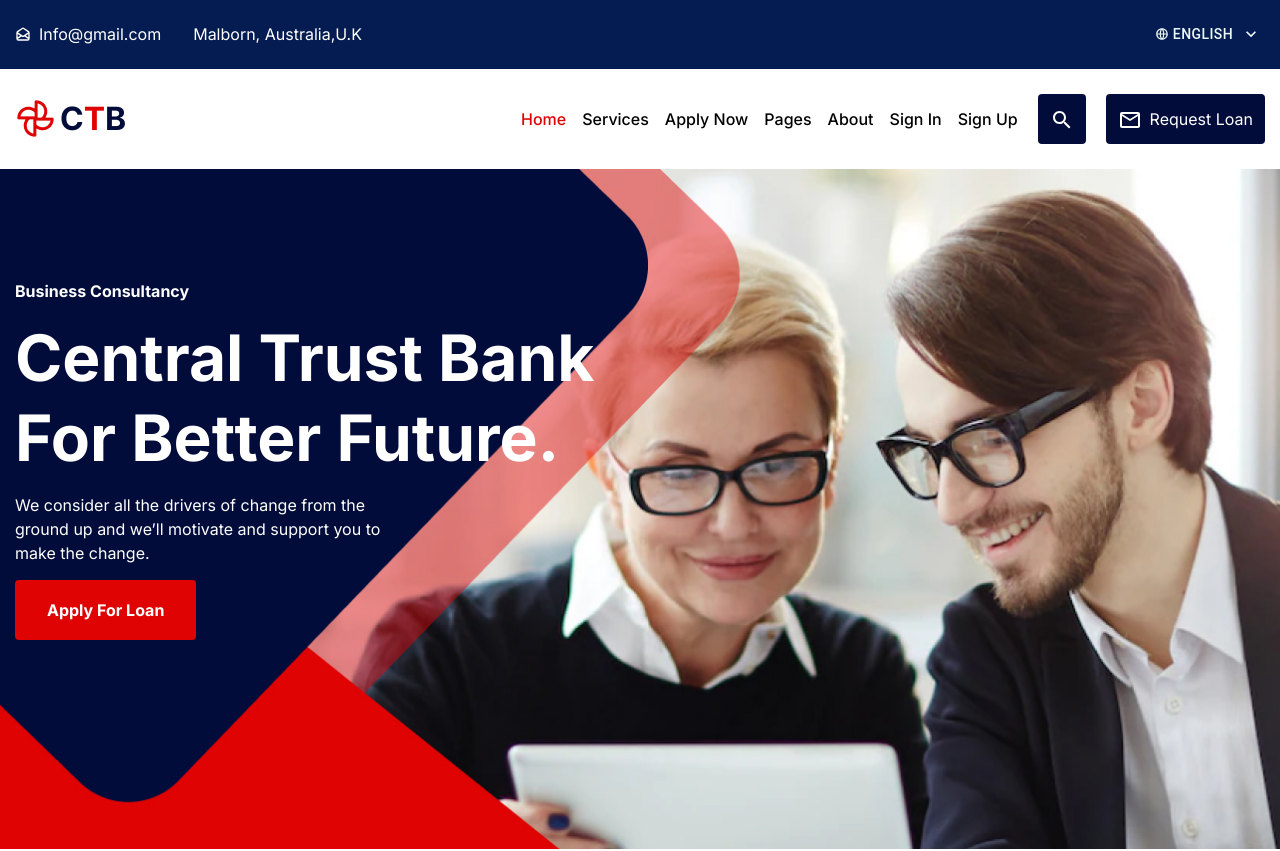
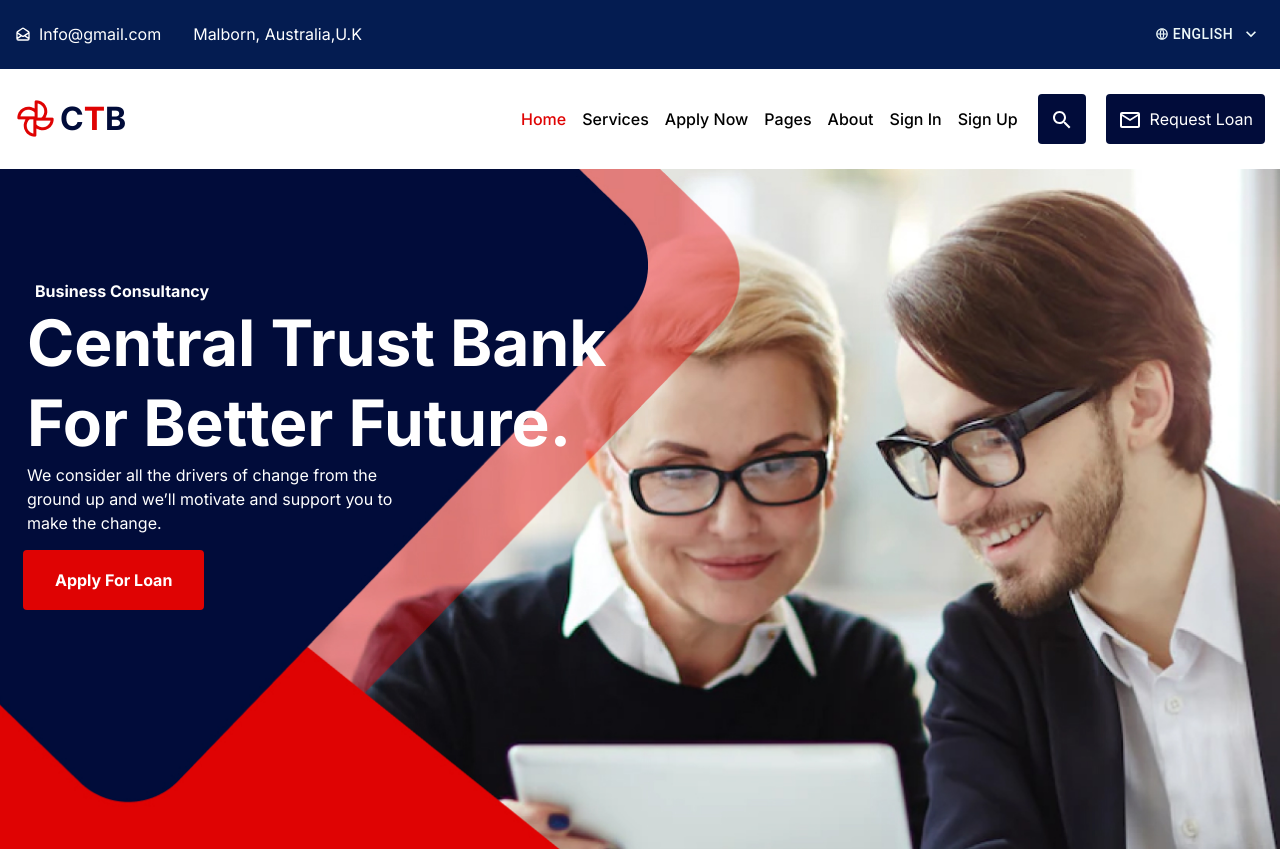
Before and after one commit to emon-webdev/Capital-Trust-Bank, a React (Create React App) app: page / in a window 1280 px wide. Shown: the top 851 px of the page. Built offline with nearby package versions, Linux system fonts and the light colour scheme; no server answers.

Commit message:
banner polishing

```diff
--- a/src/Pages/Home/Banner.js
+++ b/src/Pages/Home/Banner.js
@@ -16,15 +16,15 @@ const Banner = () => {
     >
       <div className="container">
         <div className="banner-content">
-          <h3 className="text-white">Business Consultancy</h3>
-          <h2 className="text-white">
-            Central Trust Bank <br /> For Better Future.
+          <h3 className="text-white mb-0 ml-5">Business Consultancy</h3>
+          <h2 className="text-white mb-0 ml-3">
+            Central Trust Bank <br />For Better Future.
           </h2>
-          <p className="text-white">
+          <p className="text-white ml-3">
             We consider all the drivers of change from the <br /> ground up and
             we’ll motivate and support you to <br /> make the change.
           </p>
-          <Link to="/apply-loan" className="secondary-btn">
+          <Link to="/apply-loan" className="secondary-btn ml-2">
             Apply For Loan
           </Link>
         </div>
--- a/src/Pages/Home/LoanCalculator.js
+++ b/src/Pages/Home/LoanCalculator.js
@@ -105,7 +105,7 @@ class LoanCalculator extends React.Component {
                   Calculate
                 </button>
                 <br /> <br />
-                <div className="flex justify-between">
+                <div className="grid grid-cols-2 gap-4 place-items-start">
                   <div>
                     <h1>Total Loan Amount=${value3}</h1>
                     <h1>Total Months={value1}</h1>
```
